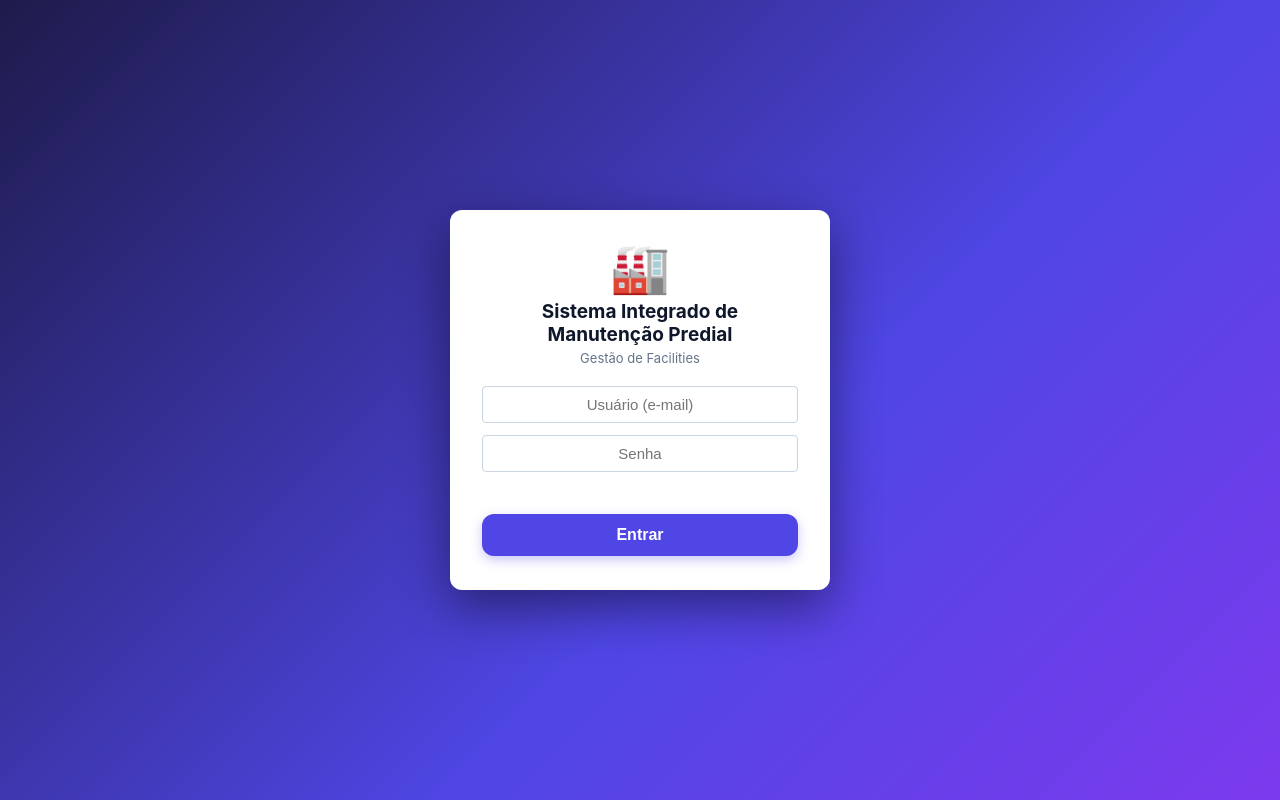
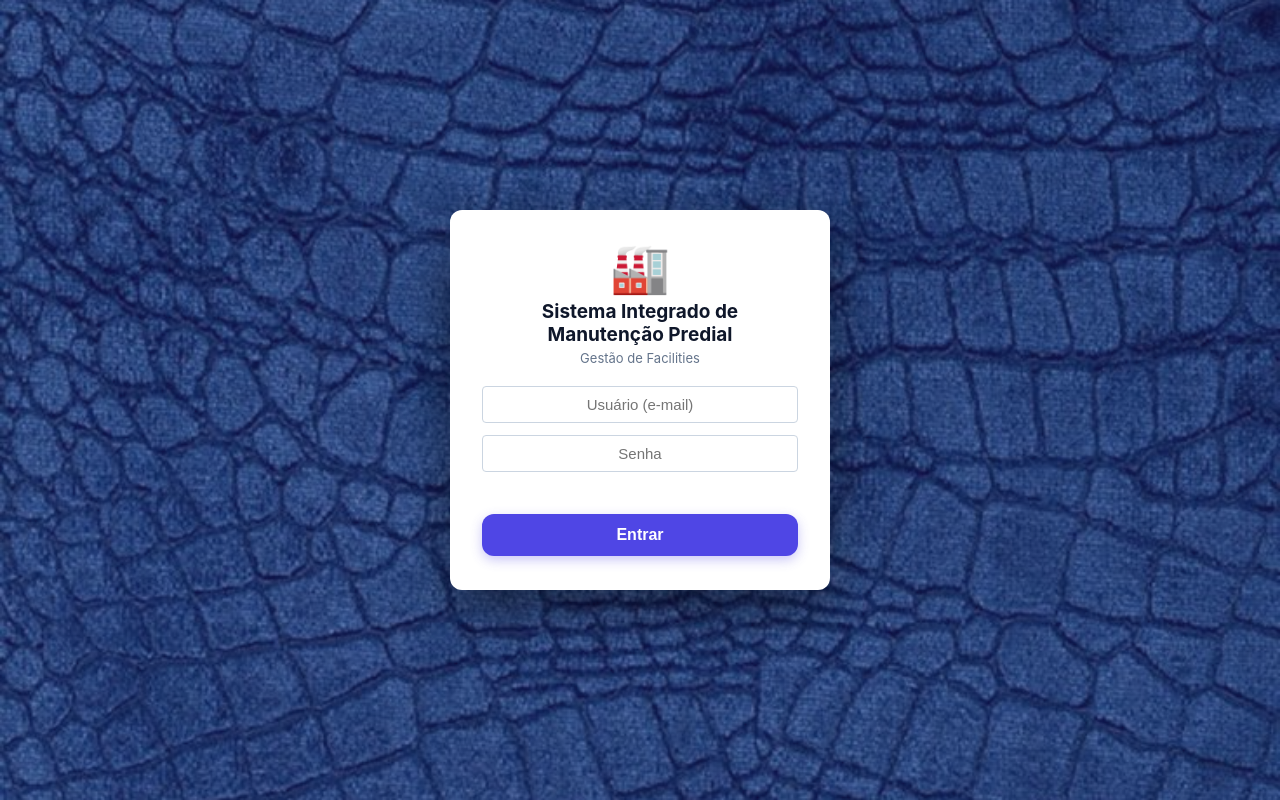
Before and after one commit to cesarneovia-ops/gestao-manutencao, a React (Vite) app: page / in a window 1280 px wide. Built offline with nearby package versions, Linux system fonts and the light colour scheme; no server answers.

Commit message:
Login com textura de fundo + overlay + bump cache PWA gm-v2

```diff
--- a/public/sw.js
+++ b/public/sw.js
@@ -1,4 +1,4 @@
-const CACHE_NAME = 'gm-v1';
+const CACHE_NAME = 'gm-v2';
 
 self.addEventListener('install', (e) => {
   e.waitUntil(
--- a/src/index.css
+++ b/src/index.css
@@ -56,7 +56,10 @@
   display: flex;
   align-items: center;
   justify-content: center;
-  background: linear-gradient(135deg, #1e1b4b 0%, #4f46e5 60%, #7c3aed 100%);
+  background-color: #1e1b4b;
+  background-image: linear-gradient(rgba(30, 27, 75, 0.45), rgba(30, 27, 75, 0.45)), var(--fundo-app, linear-gradient(135deg, #1e1b4b 0%, #4f46e5 60%, #7c3aed 100%));
+  background-size: cover;
+  background-position: center;
   padding: 20px;
 }
 .login-card {
```
